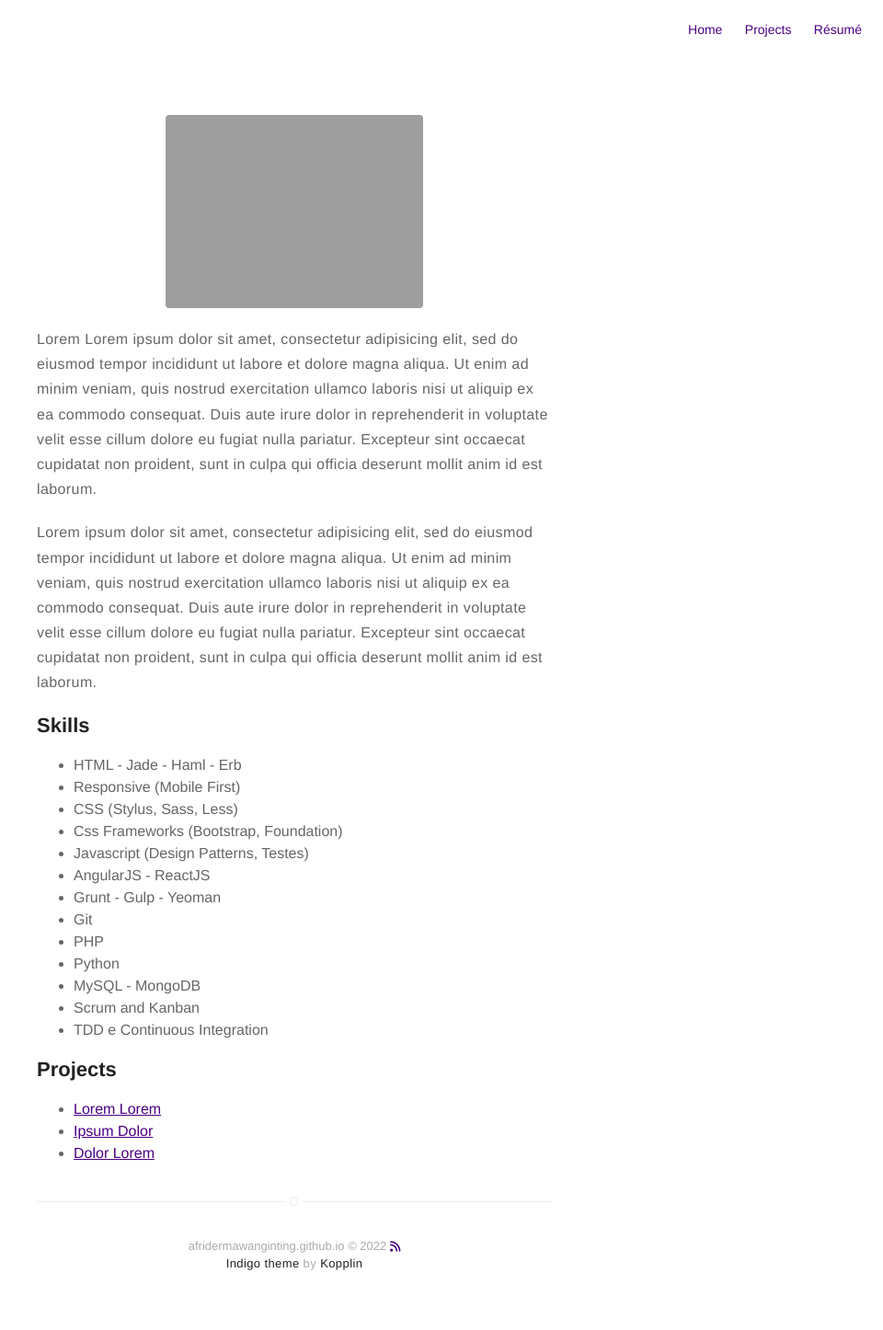
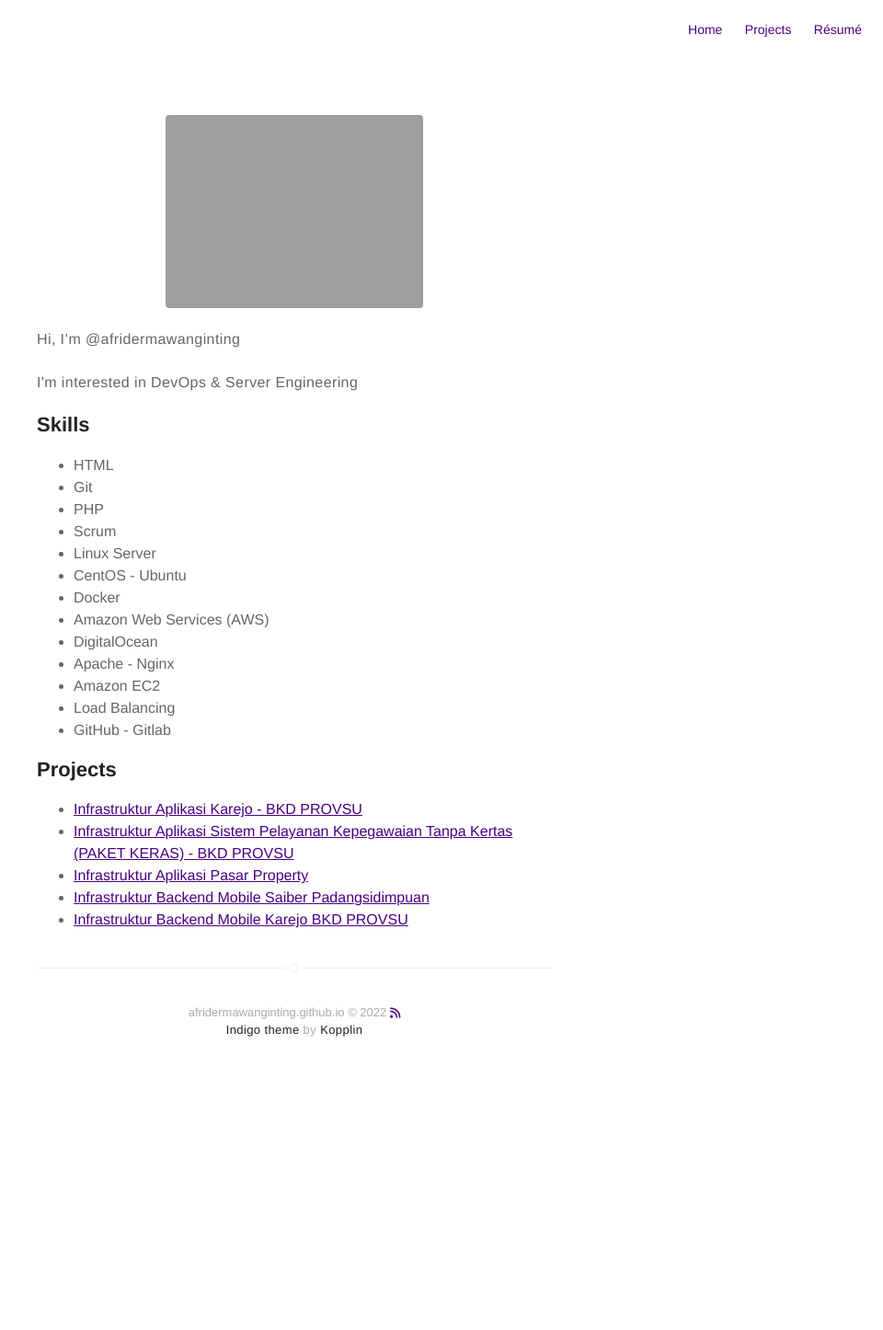
Before and after one commit to afridermawanginting/afridermawanginting.github.io, a Jekyll site: the page built from about.md, in a window 1280 px wide. Shown: the whole page at 92% size, without its empty margins (320-1280 px from the left). Built offline with Jekyll 4.4.1, drawn with Linux system fonts in a browser that asks for light colours; nearby versions of some CDN libraries; after the commit the page ends 1191 px from its top, so only the background shows below that.

Commit message:
update project and about

```diff
--- a/_layouts/default.html
+++ b/_layouts/default.html
@@ -24,7 +24,7 @@ layout: compress
 
     <style>
 
-    /* {% if site.dark-theme == "auto" %}
+    {% if site.dark-theme == "auto" %}
         {% capture scss_sheet %}
             {% include style.scss %}
             @media (prefers-color-scheme: dark) {
@@ -33,9 +33,9 @@ layout: compress
         {% endcapture %}
     {% elsif site.dark-theme %}
         {% capture scss_sheet %}{% include style-dark.scss %}{% endcapture %}
-    {% else %} */
+    {% else %}
         {% capture scss_sheet %}{% include style.scss %}{% endcapture %}
-    /* {% endif %} */
+    {% endif %}
 
     {{ scss_sheet | scssify }}
     </style>
--- a/about.md
+++ b/about.md
@@ -4,42 +4,33 @@ layout: page
 ---
 ![Profile Image]({% if site.external-image %}{{ site.picture }}{% else %}{{ site.url }}/{{ site.picture }}{% endif %})
 
-<p>Lorem Lorem ipsum dolor sit amet, consectetur adipisicing elit, sed do eiusmod
-tempor incididunt ut labore et dolore magna aliqua. Ut enim ad minim veniam,
-quis nostrud exercitation ullamco laboris nisi ut aliquip ex ea commodo
-consequat. Duis aute irure dolor in reprehenderit in voluptate velit esse
-cillum dolore eu fugiat nulla pariatur. Excepteur sint occaecat cupidatat non
-proident, sunt in culpa qui officia deserunt mollit anim id est laborum.</p>
-
-<p>Lorem ipsum dolor sit amet, consectetur adipisicing elit, sed do eiusmod
-tempor incididunt ut labore et dolore magna aliqua. Ut enim ad minim veniam,
-quis nostrud exercitation ullamco laboris nisi ut aliquip ex ea commodo
-consequat. Duis aute irure dolor in reprehenderit in voluptate velit esse
-cillum dolore eu fugiat nulla pariatur. Excepteur sint occaecat cupidatat non
-proident, sunt in culpa qui officia deserunt mollit anim id est laborum.</p>
+<p>Hi, I’m @afridermawanginting</p>
+<p>I'm interested in DevOps & Server Engineering</p>
 
 <h2>Skills</h2>
 
 <ul class="skill-list">
-	<li>HTML - Jade - Haml - Erb</li>
-	<li>Responsive (Mobile First)</li>
-	<li>CSS (Stylus, Sass, Less)</li>
-	<li>Css Frameworks (Bootstrap, Foundation)</li>
-	<li>Javascript (Design Patterns, Testes)</li>
-	<li>AngularJS - ReactJS</li>
-	<li>Grunt - Gulp - Yeoman</li>
+	<li>HTML</li>
 	<li>Git</li>
 	<li>PHP</li>
-	<li>Python</li>
-	<li>MySQL - MongoDB</li>
-	<li>Scrum and Kanban</li>
-	<li>TDD e Continuous Integration</li>
+	<li>Scrum</li>
+	<li>Linux Server</li>
+	<li>CentOS - Ubuntu</li>
+	<li>Docker</li>
+	<li>Amazon Web Services (AWS)</li>
+	<li>DigitalOcean</li>
+	<li>Apache - Nginx</li>
+	<li>Amazon EC2</li>
+	<li>Load Balancing</li>
+	<li>GitHub - Gitlab</li>
 </ul>
 
 <h2>Projects</h2>
 
 <ul>
-	<li><a href="https://github.com/">Lorem Lorem</a></li>
-	<li><a href="https://github.com/">Ipsum Dolor</a></li>
-	<li><a href="https://github.com/">Dolor Lorem</a></li>
+	<li><a href="https://karejo.sumutprov.go.id">Infrastruktur Aplikasi Karejo - BKD PROVSU</a></li>
+	<li><a href="https://simpegbkd.sumutprov.go.id">Infrastruktur Aplikasi Sistem Pelayanan Kepegawaian Tanpa Kertas (PAKET KERAS) - BKD PROVSU</a></li>
+	<li><a href="https://paspro.co.id">Infrastruktur Aplikasi Pasar Property</a></li>
+	<li><a href="https://play.google.com/store/apps/details?id=com.absensi.pasid.saber">Infrastruktur Backend Mobile Saiber Padangsidimpuan</a></li>
+	<li><a href="https://play.google.com/store/apps/details?id=com.karejo_mobile">Infrastruktur Backend Mobile Karejo BKD PROVSU</a></li>
 </ul>
```
Also changed, not shown: projects.html (+37 -2 lines).
